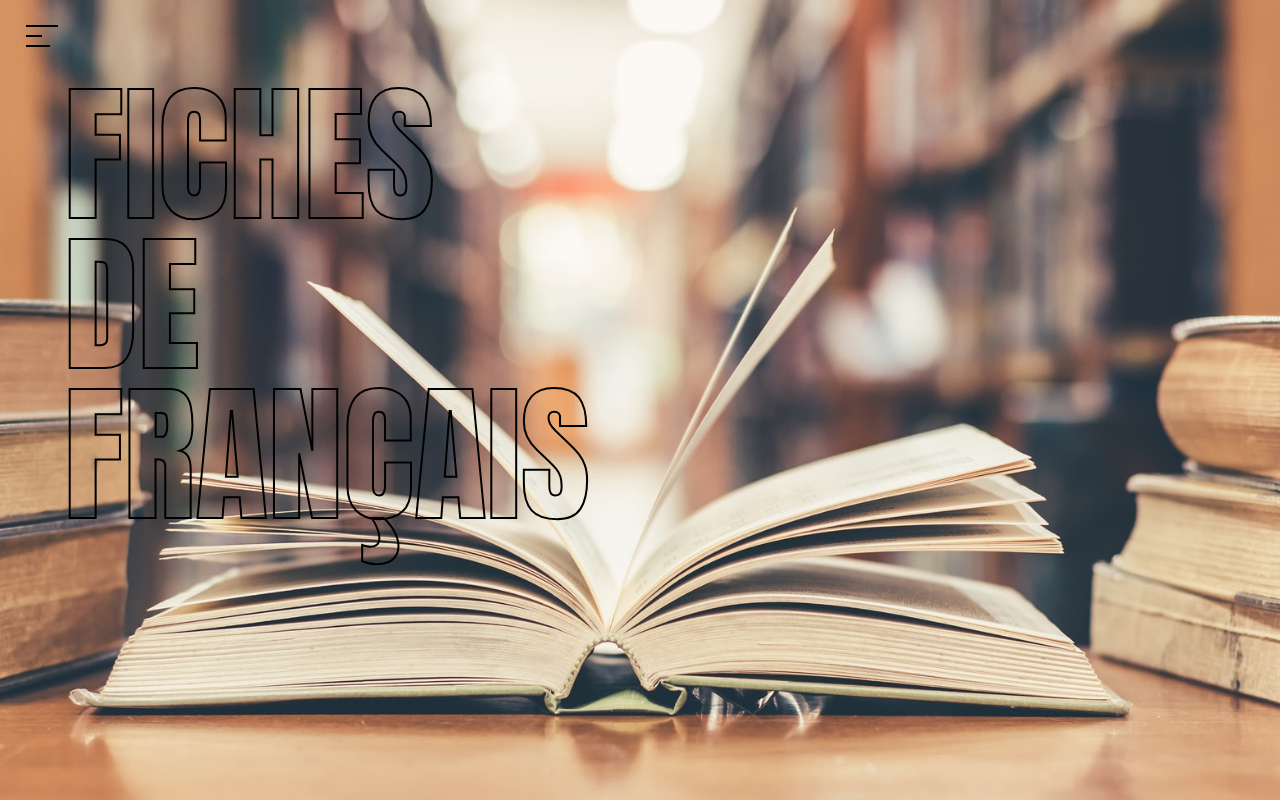
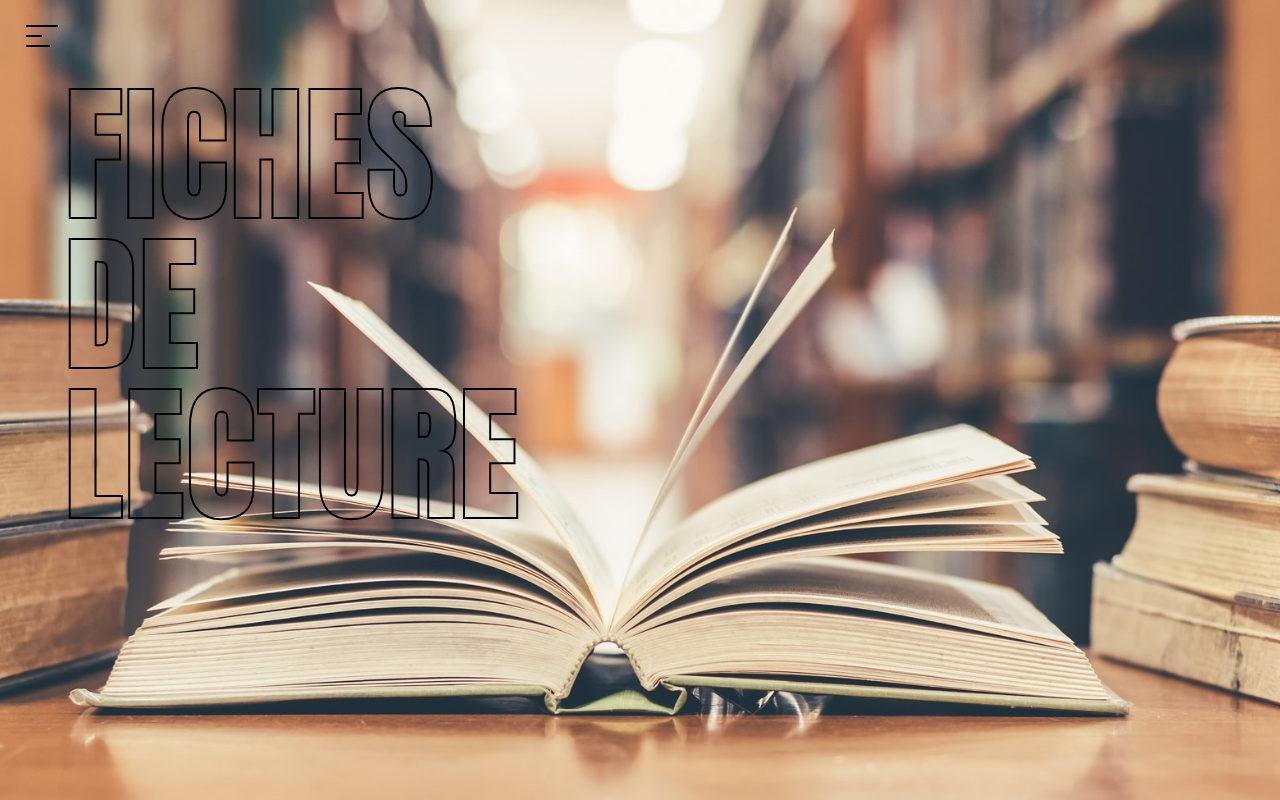
Before and after one commit to GitPersonnel/Fiches-FR, a plain HTML site: page index.html in a window 1280 px wide. Shown: the top 800 px of the page. Drawn offline with Linux system fonts and the light colour scheme.

Commit message:
Update index.html

```diff
--- a/index.html
+++ b/index.html
@@ -7,7 +7,7 @@
     <link rel="stylesheet" href="CSS/reset.css">
     <link rel="stylesheet" href="CSS/styles.css">
     <script src="JS/app.js" defer></script>
-    <title>Fiches de Français</title>
+    <title>Fiches de Lecture</title>
 </head>
 <body>
      <!-- Navigation -->
@@ -31,7 +31,7 @@
      </nav>
      <!-- Img 1 -->
      <section class="img-section img1" id="home">
-         <h1 class="main-title"><span class="border-text">Fiches<br></span><span class="border-text"> de</span><span class="border-text"><br> Français</span></h1>
+         <h1 class="main-title"><span class="border-text">Fiches<br></span><span class="border-text"> de</span><span class="border-text"><br> Lecture</span></h1>
      </section>
     <!-- Book 1 -->
     <section class="book-section" id="book1">
```
